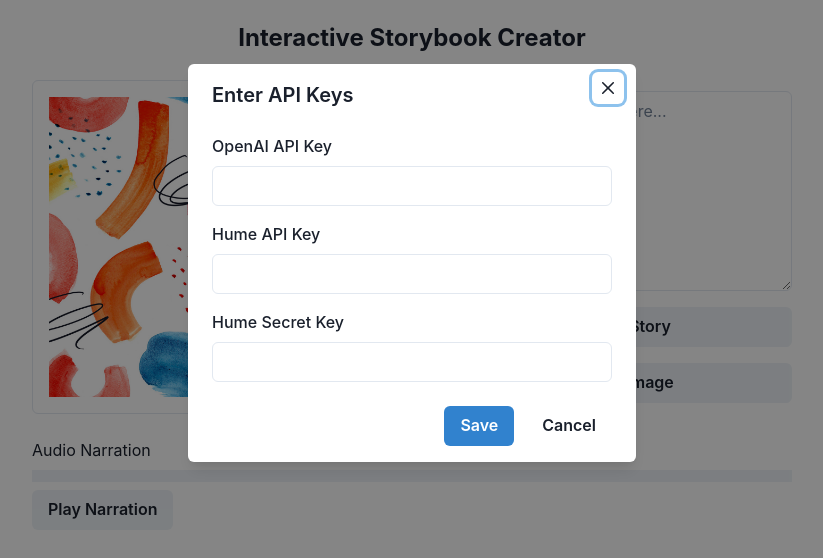
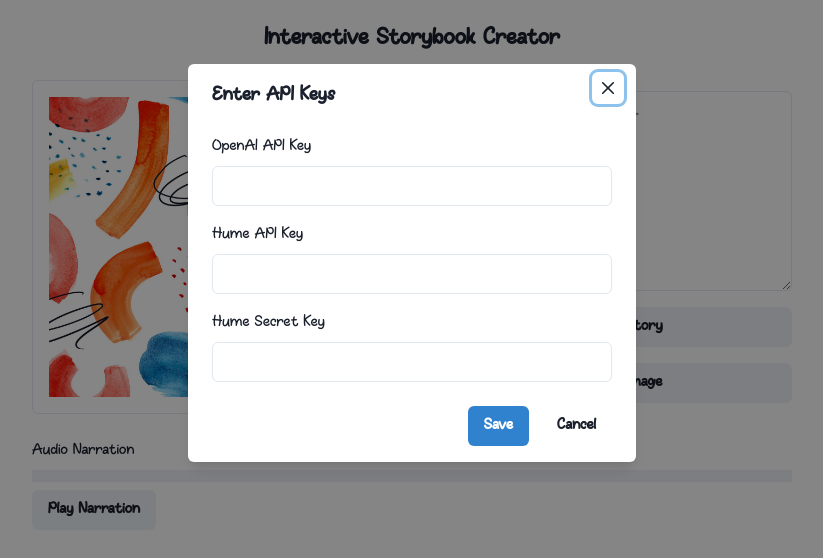
Before and after one commit to amay-patel/calaihacks, a React (Create React App) app: page / in a window 1280 px wide. Shown: the top 558 px of the page, without its empty margins (228-1051 px from the left). Built offline with nearby package versions, Linux system fonts and the light colour scheme.

Commit message:
children's font

```diff
--- a/src/App.tsx
+++ b/src/App.tsx
@@ -1,16 +1,40 @@
 import React from "react";
 import "./App.css";
-import { ChakraProvider } from "@chakra-ui/react";
+import { ChakraProvider, extendTheme } from "@chakra-ui/react";
 import StoryCreator from "./components/StoryCreator";
 import { ApiKeyModal } from "./components/ApiKeyModal";
+import { Global } from "@emotion/react";
+
+// Custom font face definition
+const Fonts = () => (
+    <Global
+        styles={`
+      @font-face {
+        font-family: 'Funkids';
+        src: url('/fonts/Funkids.ttf') format('truetype');
+        font-weight: normal;
+        font-style: normal;
+      }
+    `}
+    />
+);
+
+// Extend the Chakra theme to use Funkids as the default font
+const theme = extendTheme({
+    fonts: {
+        body: "Funkids, sans-serif",
+        heading: "Funkids, sans-serif",
+    },
+});
 
 function App() {
-  return (
-    <ChakraProvider>
-      <ApiKeyModal />
-      <StoryCreator />
-    </ChakraProvider>
-  );
+    return (
+        <ChakraProvider theme={theme}>
+            <Fonts />
+            <ApiKeyModal />
+            <StoryCreator />
+        </ChakraProvider>
+    );
 }
 
 export default App;
```
Also changed, not shown: public/fonts/Funkids.ttf (added).
